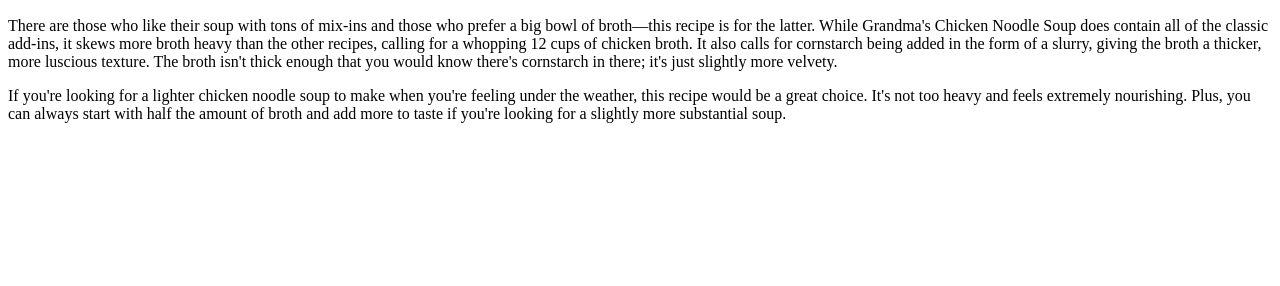
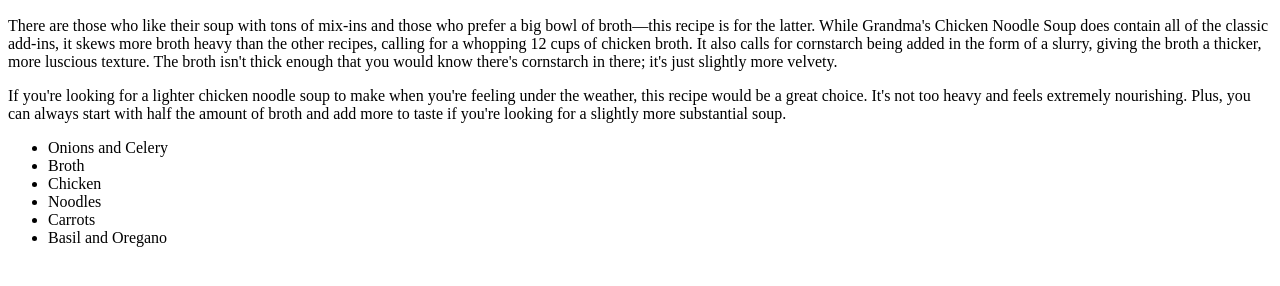
Before and after one commit to mirabellivince/odin-recipes, a plain HTML site: page recipes/chickennoodlesoup.html in a window 1280 px wide. Shown: the part 434-720 px from the top of the page. Drawn offline with Linux system fonts and the light colour scheme.

Commit message:
add unordered list of ingredients for chickennoodlesoup.html

```diff
--- a/recipes/chickennoodlesoup.html
+++ b/recipes/chickennoodlesoup.html
@@ -12,5 +12,14 @@
     <h2>Description</h2>
     <p>There are those who like their soup with tons of mix-ins and those who prefer a big bowl of broth—this recipe is for the latter. While Grandma's Chicken Noodle Soup does contain all of the classic add-ins, it skews more broth heavy than the other recipes, calling for a whopping 12 cups of chicken broth. It also calls for cornstarch being added in the form of a slurry, giving the broth a thicker, more luscious texture. The broth isn't thick enough that you would know there's cornstarch in there; it's just slightly more velvety.</p>
     <p>If you're looking for a lighter chicken noodle soup to make when you're feeling under the weather, this recipe would be a great choice. It's not too heavy and feels extremely nourishing. Plus, you can always start with half the amount of broth and add more to taste if you're looking for a slightly more substantial soup.</p>
+    <ul>
+        <li>Onions and Celery</li>
+        <li>Broth</li>
+        <li>Chicken</li>
+        <li>Noodles</li>
+        <li>Carrots</li>
+        <li>Basil and Oregano</li>
+
+    </ul>
 </body>
 </html>
```
